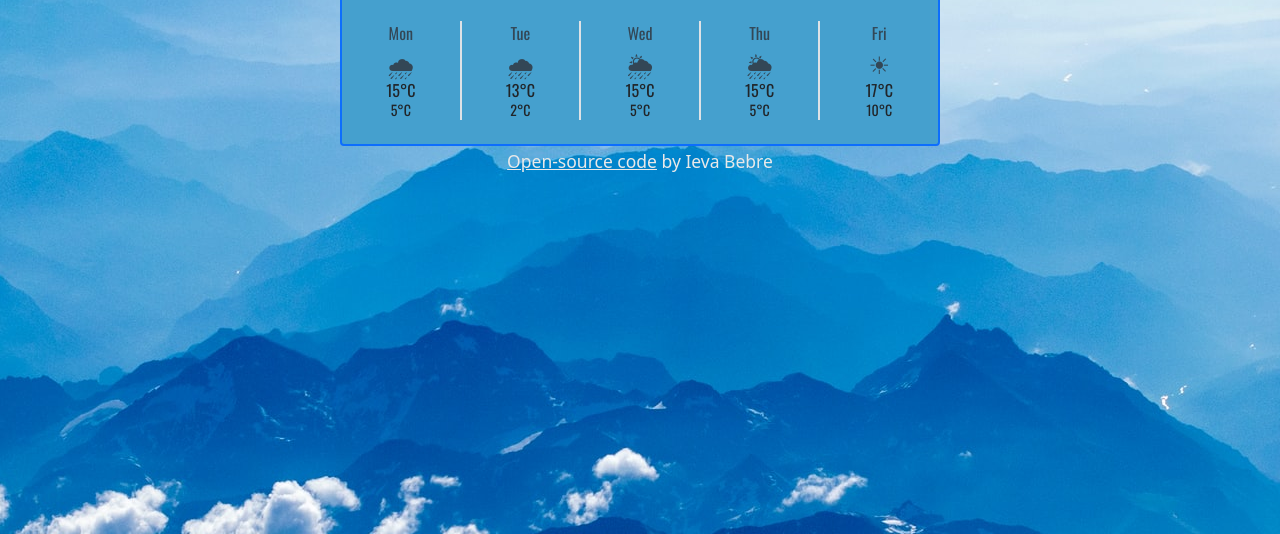
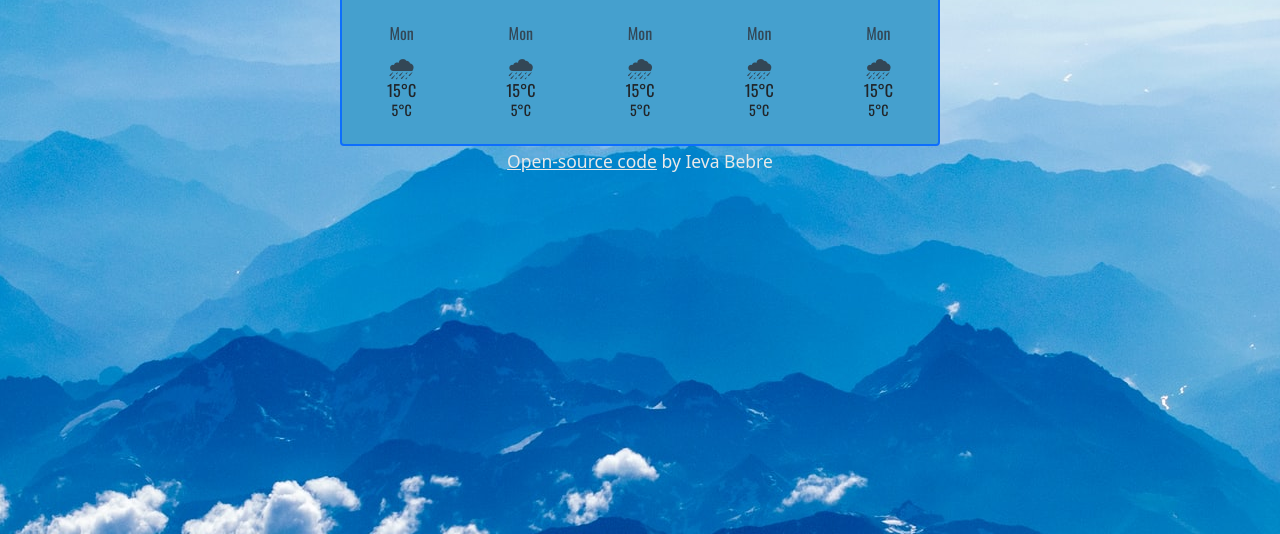
Before and after one commit to IevaBBR/sc-weather-app, a plain HTML site: page index.html in a window 1280 px wide. Shown: the part 266-800 px from the top of the page. Drawn offline with nearby package versions, Linux system fonts and the light colour scheme.

Commit message:
Added a function for inserting HTML weather forecast
currently faulty

```diff
--- a/index.html
+++ b/index.html
@@ -124,86 +124,76 @@
         </div>
       </div>
 
-      <div class="col-12 mx-auto py-4 five-day-forecast">
+      <div class="col mx-auto py-4 five-day-forecast" id="5-day-forecast">
         <div class="row">
           <div class="col five-day-forecast-daily">
-            <div class="row">
-              <div class="col-12 weekday">
+            <div class="col weekday">
               Mon
             </div>
-              <div class="col-12 weather-emoji">
+            <div class="col weather-emoji">
               🌧
             </div>
-              <div class="col-12 temperature-high">
+            <div class="col temperature-high">
               15°C
             </div>
-              <div class="col-12 temperature-low">
+            <div class="col temperature-low">
               5°C
             </div>
           </div>
+          <div class="col five-day-forecast-daily">
+            <div class="col weekday">
+              Mon
             </div>
-          <div class="col five-day-forecast-daily border-2 border-start">
-            <div class="row">
-              <div class="col-12 weekday">
-                Tue
-              </div>
-              <div class="col-12 weather-emoji">
+            <div class="col weather-emoji">
               🌧
             </div>
-              <div class="col-12 temperature-high">
-                13°C
-              </div>
-              <div class="col-12 temperature-low">
-                2°C
-              </div>
-            </div>
-          </div>
-          <div class="col five-day-forecast-daily border-2 border-start">
-            <div class="row">
-              <div class="col-12 weekday">
-                Wed
-              </div>
-              <div class="col-12 weather-emoji">
-                🌦
-              </div>
-              <div class="col-12 temperature-high">
+            <div class="col temperature-high">
               15°C
             </div>
-              <div class="col-12 temperature-low">
+            <div class="col temperature-low">
               5°C
             </div>
           </div>
+          <div class="col five-day-forecast-daily">
+            <div class="col weekday">
+              Mon
             </div>
-          <div class="col five-day-forecast-daily border-2 border-start">
-            <div class="row">
-              <div class="col-12 weekday">
-                Thu
+            <div class="col weather-emoji">
+              🌧
             </div>
-              <div class="col-12 weather-emoji">
-                🌦
-              </div>
-              <div class="col-12 temperature-high">
+            <div class="col temperature-high">
               15°C
             </div>
-              <div class="col-12 temperature-low">
+            <div class="col temperature-low">
               5°C
             </div>
           </div>
+          <div class="col five-day-forecast-daily">
+            <div class="col weekday">
+              Mon
             </div>
-          <div class="col five-day-forecast-daily border-2 border-start">
-            <div class="row">
-              <div class="col-12 weekday">
-                Fri
+            <div class="col weather-emoji">
+              🌧
             </div>
-              <div class="col-12 weather-emoji">
-                ☀
+            <div class="col temperature-high">
+              15°C
             </div>
-              <div class="col-12 temperature-high">
-                17°C
+            <div class="col temperature-low">
+              5°C
             </div>
-              <div class="col-12 temperature-low">
-                10°C
           </div>
+          <div class="col five-day-forecast-daily">
+            <div class="col weekday">
+              Mon
+            </div>
+            <div class="col weather-emoji">
+              🌧
+            </div>
+            <div class="col temperature-high">
+              15°C
+            </div>
+            <div class="col temperature-low">
+              5°C
             </div>
           </div>
         </div>
--- a/src/script.js
+++ b/src/script.js
@@ -28,6 +28,7 @@ function showTime() {
     timeBox.innerHTML = `Last updated: ${currentDay} ${currentHours}:${currentMinutes}`;
   }
   showTime();
+
 
 
 
@@ -130,3 +131,34 @@ function showTime() {
 
   let celsiusLink = document.querySelector("#celsius-link");
   celsiusLink.addEventListener("click", showCelsiusTemperature);
+
+  function displayForecast() {
+    let forecastElement = document.querySelector("#5-day-forecast");
+
+    let forecastHTML = `<div class="row">`;
+    let days = ["Thu", "Fri", "Sat", "Sun", "Mon"];
+
+    days.forEach(function(day) {
+      forecastHTML = forecastHTML + `
+        <div class="col five-day-forecast-daily">
+          <div class="col weekday">
+            Mon
+          </div>
+          <div class="col weather-emoji">
+            🌧
+          </div>
+          <div class="col temperature-high">
+            15°C
+          </div>
+          <div class="col temperature-low">
+            5°C
+          </div>
+        </div>
+      `;
+    })
+
+    forecastHTML = forecastHTML + `</div>`
+
+    forecastElement.innerHTML = forecastHTML;
+  }
+  displayForecast();
```
Lines whose indentation alone changed are shown as unchanged.
